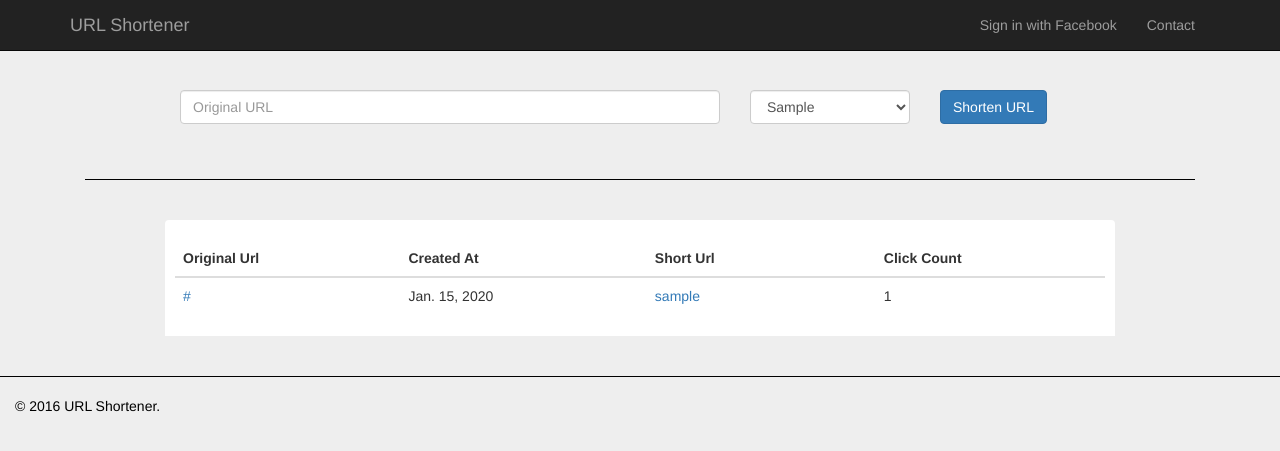
After one commit to yakupadakli/url_shortener, a Django app: template shortener/templates/shortener/link_list.html in a window 1280 px wide. The commit adds this page. Shown: the top 451 px of the page. Run offline with Django 3.2, Linux system fonts and the light colour scheme; the template is opened without the code that fills it: most values are stand-ins (such as "Sample title", 1, 10 or a date in 2020); some libraries are stand-ins or nearby versions.

Commit message:
copy url to clipboard added.

```diff
--- /dev/null
+++ b/shortener/templates/shortener/_link_detail_single.html
@@ -0,0 +1,20 @@
+{% load i18n %}
+
+<tr>
+  <td>
+    <a href="{{ object.original_url }}" target="_blank">
+      {{ object.original_url }}
+    </a>
+  </td>
+  <td class="hidden-xs">{{ object.created_at.date }}</td>
+  <td>
+    <a href="{{ object.short_url }}" target="_blank" id="{{ object.slug }}">
+      {{ object.slug }}
+    </a>
+
+    <div class="copy" title="{% trans 'Copy Short Url' %}" data-clipboard-target="#{{ object.slug }}">
+      <i class="fa fa-copy fa-lg"></i>
+    </div>
+  </td>
+  <td>{{ object.click_count }}</td>
+</tr>
--- /dev/null
+++ b/shortener/templates/shortener/link_list.html
@@ -0,0 +1,58 @@
+{% extends "base.html" %}
+
+{% load i18n %}
+
+{% block content %}
+  <div class="row">
+    <form method="post" action="{% url 'create-link' %}">
+      {% csrf_token %}
+        <div class="col-xs-10 col-sm-10 col-md-offset-1 col-md-6">
+          <div class="form-group">
+            <input type="url" class="form-control" id="original_url" name="original_url" placeholder="{% trans "Original URL" %}">
+          </div>
+        </div>
+        <div class="col-xs-10 col-sm-10 col-md-2">
+          <div class="form-group">
+            <select class="form-control" name="expired_in">
+              {% for item in expired_in %}
+                <option value="{{ item.0 }}">{{ item.1 }}</option>
+              {% endfor %}
+            </select>
+          </div>
+        </div>
+        <div class="col-xs-2 col-sm-2 col-md-2 text-left">
+          <button type="submit" class="btn btn-primary">{% trans "Shorten URL" %}</button>
+        </div>
+    </form>
+  </div>
+
+  <br />
+  <hr style="border-color: #000;" />
+  <br />
+
+  <div class="row">
+    <div class="link-table col-xs-12 col-md-offset-1 col-md-10">
+      <table class="table table-hover">
+        <thead>
+        <tr>
+          <th>{% trans "Original Url" %}</th>
+          <th class="hidden-xs">{% trans "Created At" %}</th>
+          <th>{% trans "Short Url" %}</th>
+          <th>{% trans "Click Count" %}</th>
+        </tr>
+        </thead>
+        <tbody>
+        {% for object in object_list %}
+          {% include "shortener/_link_detail_single.html" %}
+        {% empty %}
+          <tr>
+            <td colspan="4">
+              {% trans "There is no link" %}
+            </td>
+          </tr>
+        {% endfor %}
+        </tbody>
+      </table>
+    </div>
+  </div>
+{% endblock %}
--- a/shortener/urls.py
+++ b/shortener/urls.py
@@ -1,12 +1,12 @@
 from django.conf.urls import url
 from django.contrib.auth.decorators import login_required
 
-from shortener.views import IndexView, CreateLinkView, DetailLinkView, LinkRedirectView
+from shortener.views import IndexView, CreateLinkView, DetailLinkView, LinkRedirectView, LinkListView
 from url_shortener.decorators import anonymous_required
 
 urlpatterns = [
     url(r'^$', anonymous_required(IndexView.as_view()), name="index"),
-    url(r'^home/$', login_required(IndexView.as_view()), name="home"),
+    url(r'^home/$', login_required(LinkListView.as_view()), name="home"),
     url(r'^create/$', CreateLinkView.as_view(), name="create-link"),
     url(r'^link/(?P<slug>[^/]+)/$', DetailLinkView.as_view(), name="detail-link"),
     url(r'^(?P<slug>[^/]+)/$', LinkRedirectView.as_view(), name="link"),
--- a/static/bower.json
+++ b/static/bower.json
@@ -19,6 +19,7 @@
     "font-awesome": "^4.7.0",
     "bootstrap": "^3.3.7",
     "jquery": "^3.1.1",
-    "angular": "^1.5.8"
+    "angular": "^1.5.8",
+    "clipboard": "^1.5.15"
   }
 }
--- a/static/css/style.css
+++ b/static/css/style.css
@@ -30,11 +30,12 @@ body {
 }
 
 .alert {
-  position: absolute;
+  position: fixed;
   top: 20px;
   z-index: 100000;
   right: 100px;
 }
+
 .link-table {
   background-color: #fff;
   border-color: #ddd;
@@ -45,3 +46,17 @@ body {
 .link-table table tr {
   text-align: left;
 }
+
+.copy {
+  display: inline-block;
+  cursor: pointer;
+  margin-left: 10px;
+}
+
+tr .copy {
+  visibility: hidden;
+}
+
+tr:hover .copy {
+  visibility: visible;
+}
--- a/templates/base.html
+++ b/templates/base.html
@@ -81,12 +81,33 @@
 <!-- Placed at the end of the document so the pages load faster -->
 <script src="{% static 'bower_components/jquery/dist/jquery.min.js' %}"></script>
 <script src="{% static 'bower_components/bootstrap/dist/js/bootstrap.min.js' %}"></script>
+<script src="{% static 'bower_components/clipboard/dist/clipboard.min.js' %}"></script>
 <script src="{% static 'bower_components/angular/angular.min.js' %}"></script>
 <script src="{% static 'js/app.js' %}"></script>
 
 <script>
-  $(".alert").fadeTo(2000, 500).slideUp(500, function(){
-      $("#success-alert").slideUp(500);
+  $(".alert").fadeTo(2000, 500).slideUp();
+
+  var clipboard = new Clipboard('.copy', {
+    text: function(trigger) {
+      return $($(trigger).attr("data-clipboard-target")).attr("href");
+    }
+  });
+  clipboard.on('success', function(e) {
+    var message = '<div class="alert alert-success  alert-dismissible" style="opacity: 1;">' +
+                    '<a href="#" class="close" data-dismiss="alert" aria-label="close">×</a>' +
+                    'URL Copied' +
+                  '</div>';
+    $(".starter-template").append(message);
+    $(".alert").fadeTo(2000, 500).slideUp();
+  });
+  clipboard.on('error', function(e) {
+    var message = '<div class="alert alert-warning  alert-dismissible" style="opacity: 1;">' +
+                    '<a href="#" class="close" data-dismiss="alert" aria-label="close">×</a>' +
+                    'URL Copy Error' +
+                  '</div>';
+    $(".starter-template").append(message);
+    $(".alert").fadeTo(2000, 500).slideUp();
   });
 </script>
 
```
Also changed, not shown: shortener/templates/shortener/link_detail.html (+1 -14 lines), shortener/views.py (+19 -5 lines).
